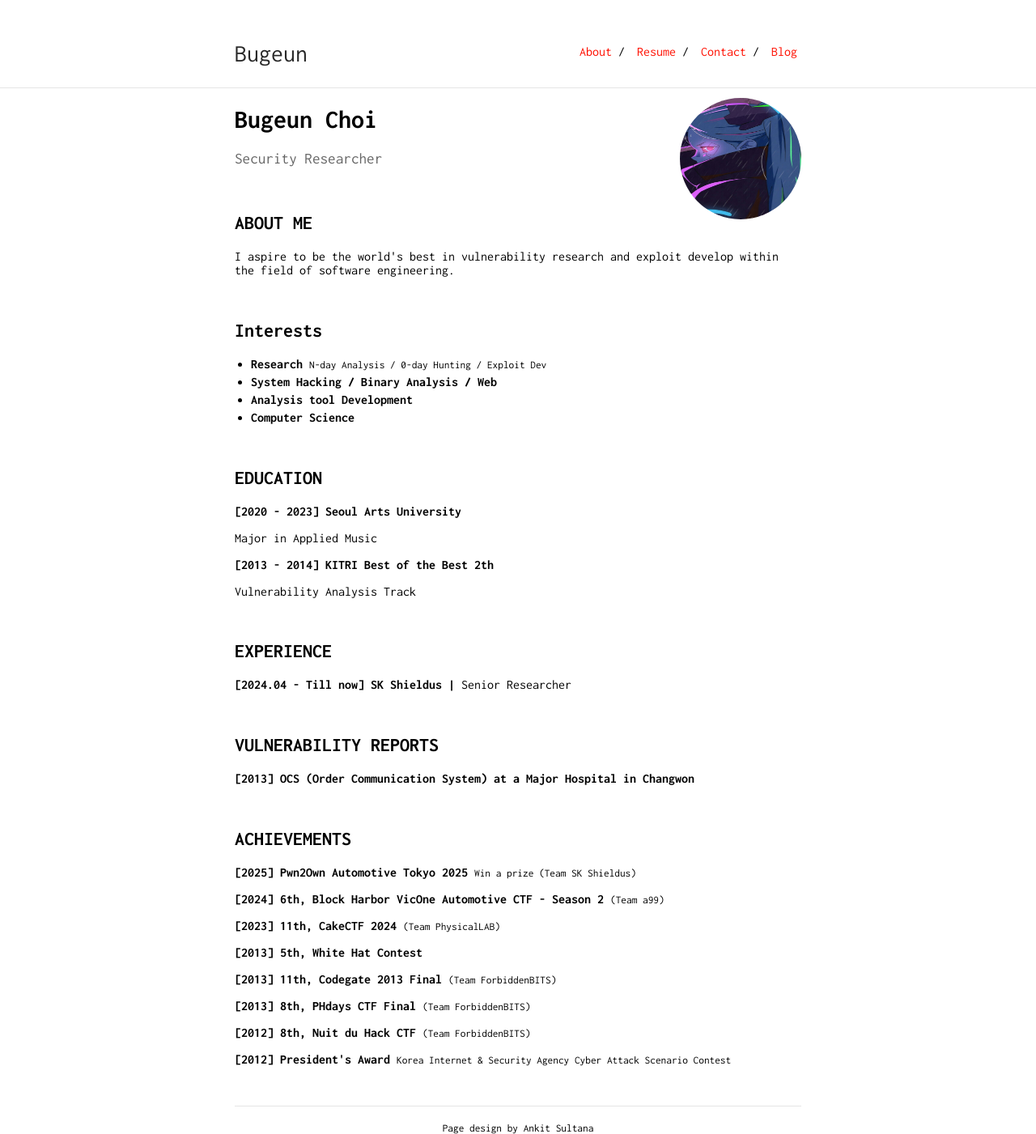
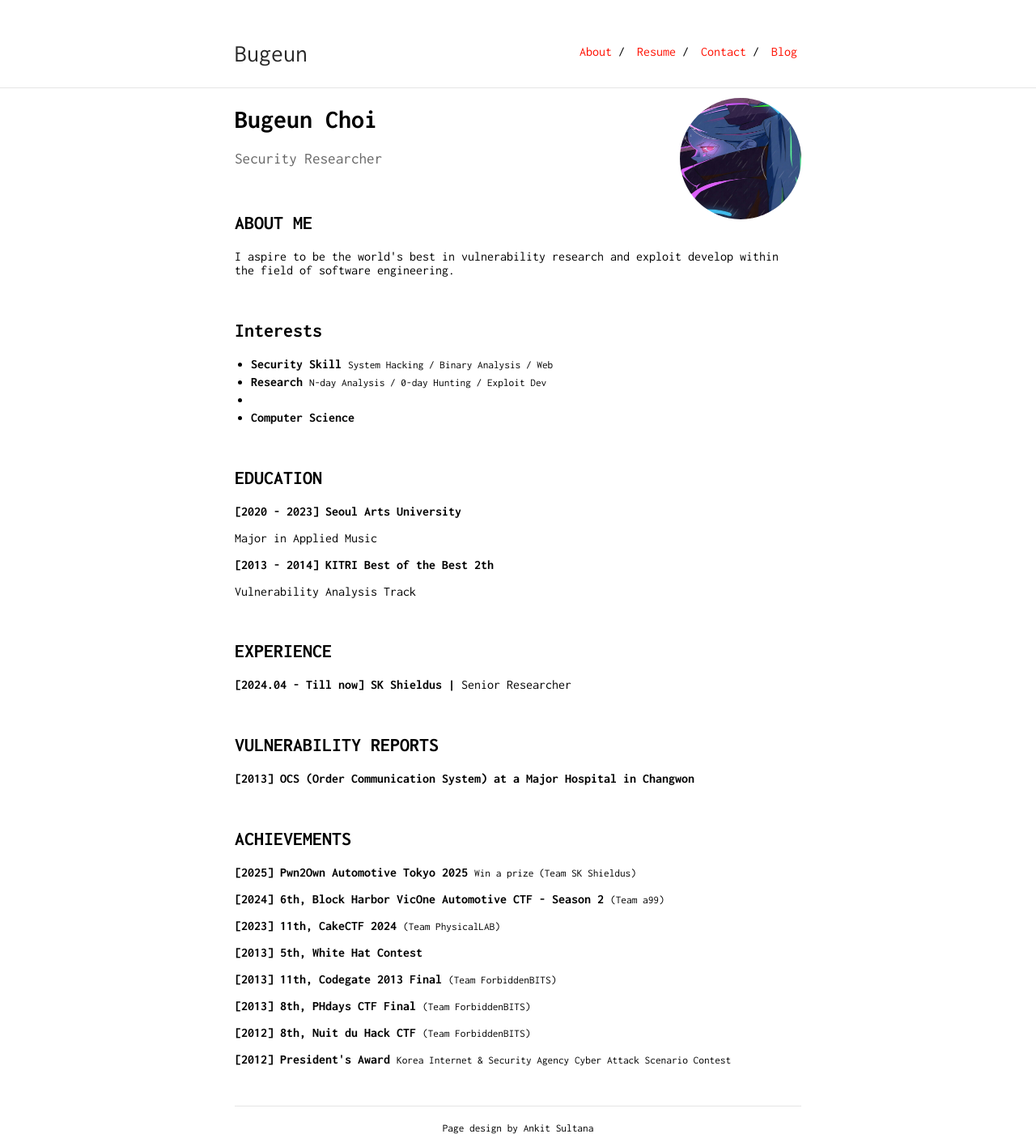
Before and after one commit to Bugeun/bugeun.github.io, a Jekyll site: the page built from index.md, in a window 1280 px wide. Shown: the whole page at 81% size. Built offline with Jekyll 4.4.1, drawn with Linux system fonts in a browser that asks for light colours.

Commit message:
Update index.md

```diff
--- a/index.md
+++ b/index.md
@@ -30,14 +30,14 @@ Security Researcher
 <section>
         <ul>
           <li>
+          <b>Security Skill</b>
+          <small>System Hacking / Binary Analysis / Web</small>
+          </li>
+          <li>
           <b>Research</b>
           <small>N-day Analysis / 0-day Hunting / Exploit Dev</small>
           </li>
           <li>
-          <b>System Hacking / Binary Analysis / Web</b>
-          </li>
-          <li>
-          <b>Analysis tool Development</b>
           </li>
           <li>
           <b>Computer Science</b>
```
